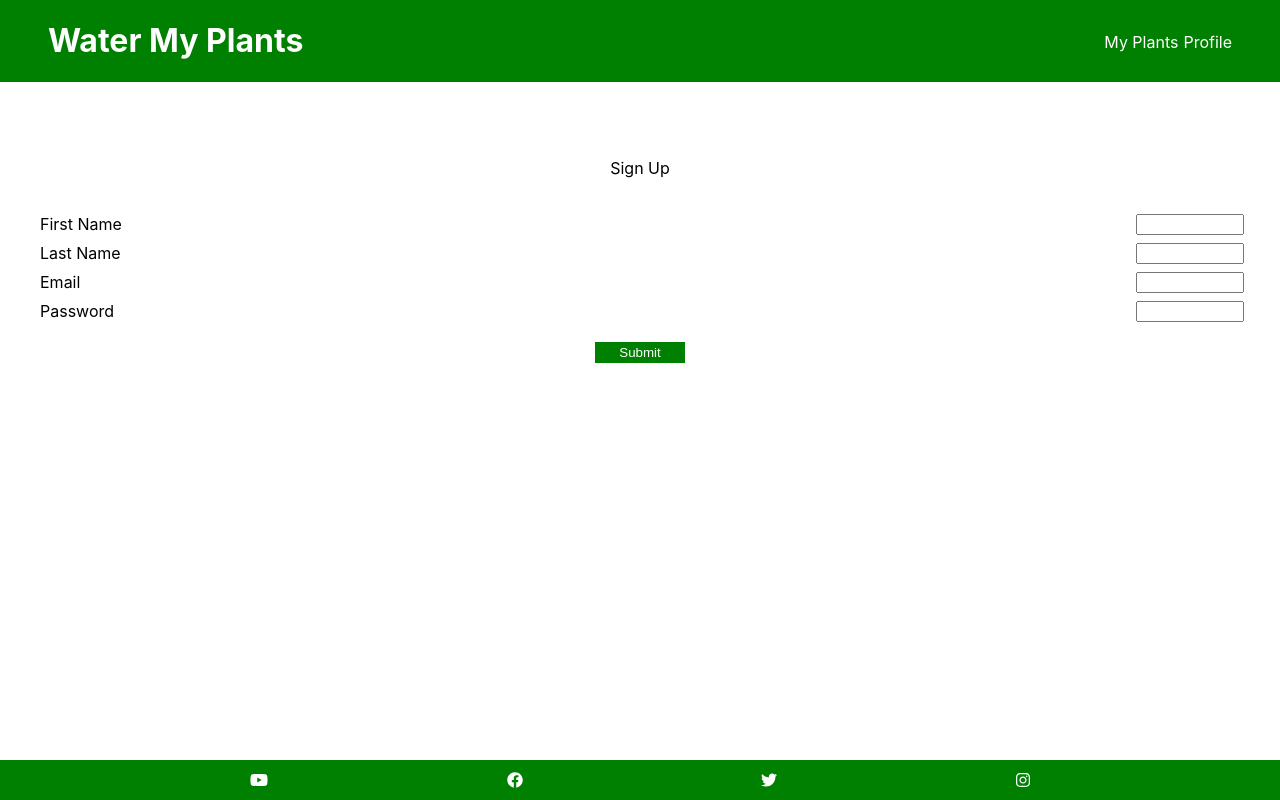
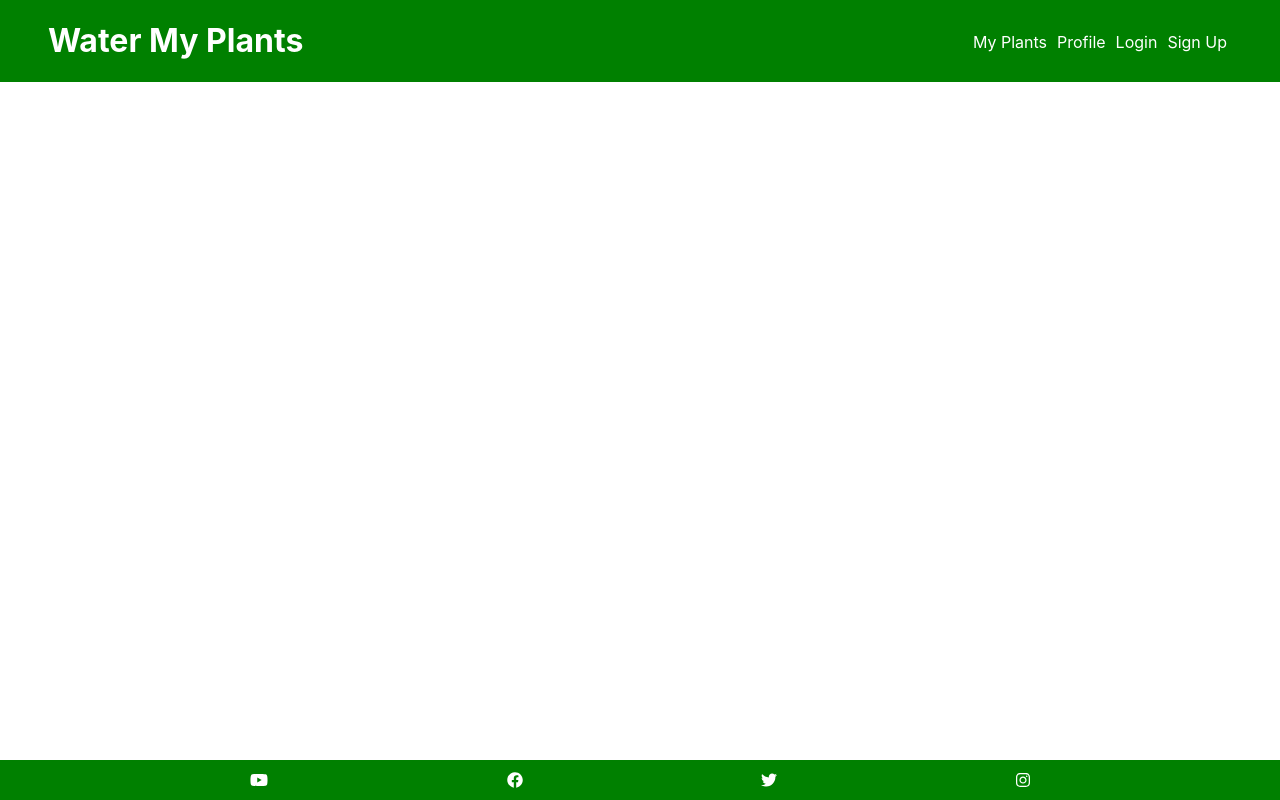
Before and after one commit to watermyplants-lambda/frontend, a React (Create React App) app in the folder water-my-plants/: page /signup in a window 1280 px wide. Built offline with nearby package versions, Linux system fonts and the light colour scheme; no server answers.

Commit message:
merge conflicts in forms

```diff
--- a/water-my-plants/package.json
+++ b/water-my-plants/package.json
@@ -3,6 +3,10 @@
   "version": "0.1.0",
   "private": true,
   "dependencies": {
+    "@fortawesome/fontawesome-svg-core": "^1.2.32",
+    "@fortawesome/free-brands-svg-icons": "^5.15.1",
+    "@fortawesome/free-solid-svg-icons": "^5.15.1",
+    "@fortawesome/react-fontawesome": "^0.1.12",
     "@testing-library/jest-dom": "^5.11.5",
     "@testing-library/react": "^11.1.2",
     "@testing-library/user-event": "^12.2.2",
--- a/water-my-plants/src/App.css
+++ b/water-my-plants/src/App.css
@@ -44,7 +44,7 @@ body {
 }
 
 /* ------------- PLANT PAGE STYLES ------------- */
-.plantpage {
+.plantpage, .profile, .login, .signup {
   padding: 5px;
   color: white;
   text-decoration: none;
--- a/water-my-plants/src/components/App.js
+++ b/water-my-plants/src/components/App.js
@@ -5,8 +5,8 @@ import PrivateRoute from './PrivateRoute';
 import { axiosWithAuth } from '../utils/axiosWithAuth';
 import { PlantContext } from '../contexts/PlantContext';
 
-// import Login from './Login';
-import SignUp from './SignUp';
+import Login from './Login';
+// import SignUp from './SignUp';
 import PlantPage from './PlantPage';
 import Profile from './Profile';
 import NavBar from './NavBar';
@@ -45,8 +45,8 @@ function App() {
               <NavBar />
             </div>
             <Switch>
-              {/* <Route exact path ="/login" component={Login}/> */}
-              <Route exact path="/signup" component={SignUp}/>
+              <Route exact path ="/login" component={Login}/>
+              {/* <Route exact path="/signup" component={SignUp}/> */}
               <PrivateRoute exact path="/plants" component={PlantPage}/>
               <PrivateRoute exact path ="/profile" component={Profile}/>
             </Switch>
--- a/water-my-plants/src/components/Login.js
+++ b/water-my-plants/src/components/Login.js
@@ -17,9 +17,7 @@ const initialLoginError = {
     password: ''
 };
 
-const initialLoginDisabled = true;
-
-
+const initialLoginDisabled = true
 
 const Login = () => {
     const [loginForm, setLoginForm] = useState(initailLogin);
@@ -29,8 +27,7 @@ const Login = () => {
 
 
     const loginCheck = (loginInfo) => {
-        axiosWithAuth()
-        .get('/auth/login') //May need to rewrite api
+        axiosWithAuth.get('/api/auth/login') //May need to rewrite api
         .then((res) => {
             setUsers(res);
             //will use forEach array method to see if all values equal eachother to allow login
@@ -52,7 +49,7 @@ const Login = () => {
         .catch((err) => {
             setLoginFormError({
                 ...loginFormError,
-                [name]: err.errors[0];
+                [name]: err.errors[0]
             });
         });
         setLoginForm({...loginForm, [name]: value});
@@ -103,7 +100,7 @@ const Login = () => {
                         <input
                             type='text'
                             name='firstName'
-                            value={login.firstName}
+                            value={loginForm.firstName}
                             onChange={onChange}
                         />
                     </label>
@@ -112,7 +109,7 @@ const Login = () => {
                         <input
                             type='text'
                             name='lastName'
-                            value={login.lastName}
+                            value={loginForm.lastName}
                             onChange={onChange}
                         />
                     </label>
@@ -121,16 +118,16 @@ const Login = () => {
                         <input
                             type='text'
                             name='email'
-                            value={login.email}
+                            value={loginForm.email}
                             onChange={onChange}
                         />
                     </label>
 
                     <label>Password
                         <input
-                            type='text'
+                            type='password'
                             name='password'
-                            value={login.password}
+                            value={loginForm.password}
                             onChange={onChange}
                         />
                     </label>
--- a/water-my-plants/src/components/NavBar.js
+++ b/water-my-plants/src/components/NavBar.js
@@ -13,6 +13,15 @@ const NavBar = () => {
           Profile
         </NavLink>
 
+        <NavLink className='login' to="/login">
+          Login
+        </NavLink>
+
+        <NavLink className='signup' to="/signup">
+          Sign Up
+        </NavLink>
+
+
       </div>
     );
   };
--- a/water-my-plants/src/components/SignUp.js
+++ b/water-my-plants/src/components/SignUp.js
@@ -21,7 +21,7 @@ const initialSignupError = {
 const initialUsers = [];
 const initialSignupDisabled = true;
 
-const SignUp  = () => {
+const SignUp = () => {
     const [signupForm, setSignupForm] = useState(initialSignup);
     const [users, setUsers] = useState(initialUsers);
     const [signupFormErrors, setSignupFormErrors] = useState(initialSignupError);
@@ -30,7 +30,7 @@ const SignUp  = () => {
 
     useEffect(() =>{
         axiosWithAuth()
-        .get('/auth/register') //may need to change api
+        .get('https://watermyplants35.herokuapp.com/auth/register') //may need to change api
         .then((res) =>{
             setUsers(initialUsers)
         })
@@ -40,11 +40,11 @@ const SignUp  = () => {
     },[]);
 
 
-    const saveNewUser = (newUser) => {
+    const onSubmit = (newUser) =>{
         axiosWithAuth()
-        .post('/auth/register', newUser) //may need to change api
+        .post('api/auth/register', newUser) //may need to change api
         .then((res) => {
-            setUsers([...users, res.data]);
+            setUsers(res.data);
             setSignupForm(initialSignup);
             //should this redirect to profile or home if successful
         })
@@ -53,15 +53,15 @@ const SignUp  = () => {
         })
     }
 
-    const submitSignup = () => {
-        const newUser = ({   //need to fix error of ':' expected for newUser
-            firstName: signupForm.firstName.trim(),
-            lastName: signupForm.lastName.trim(),
-            email: signupForm.email.trim(),
-            password: signupForm.password.trim(),
-        })
-        saveNewUser(newUser);  //need to fix this error of ',' expected for saveNewUser
-    }
+    // const submitSignup = () => {
+    //     const newUser ={   //need to fix error of ':' expected for newUser
+    //         firstName: signupForm.firstName.trim(),
+    //         lastName: signupForm.lastName.trim(),
+    //         email: signupForm.email.trim(),
+    //         password: signupForm.password.trim(),
+    //     }
+    //     saveNewUser(newUser);  //need to fix this error of ',' expected for saveNewUser
+    // }
 
     const changeSignup = (name, value) => {
         //validation
@@ -75,15 +75,8 @@ const SignUp  = () => {
                 [name]: '',
             });
         })
-        .catch((err) => {
-            setSignupFormErrors({
-                ...signupFormErrors,
-                [name]: err.errors[0],
-            })
-        });
-        setSignupForm({
-            ...signupForm,
-            [name]: value
+        .catch((err) =>{
+            console.log(err)
         });
     }
 
@@ -93,18 +86,20 @@ const SignUp  = () => {
         });
     },[signupForm]);
 
-    const onSubmit = evt =>{
-        evt.preventDefault();
-        submitSignup();
-    }
+    // const onSubmit = evt =>{
+    //     evt.preventDefault();
+    //     submitSignup();
+    // }
 
     //Need to add to check if login info is correct to be successful or not
 
     const onChange = evt =>{
-        const { name, value } = evt.target
-        changeSignup(name, value)
+        // const { name, value, type, checked } = evt.target
+        // const valueToUse = type === 'checkbox' ? checked : value;
+        // change(name, valueToUse)
+        setSignupForm({...signupForm, [evt.name]: evt.target.value})
+        changeSignup()
     }
-
 
     return(
         <form className='signup form' onSubmit={onSubmit}>
@@ -129,7 +124,7 @@ const SignUp  = () => {
                         name='firstName'
                         value={signupForm.firstName}
                         onChange={onChange}
-                        submit={submitSignup}
+                        // submit={submitSignup}
                     />
                 </label>
 
@@ -138,8 +133,8 @@ const SignUp  = () => {
                         type='text'
                         name='lastName'
                         value={signupForm.lastName}
-                        onChange={changeSignup}
-                        submit={onChange}
+                        onChange={onChange}
+                        // submit={onChange}
                     />
                 </label>
 
@@ -148,8 +143,8 @@ const SignUp  = () => {
                         type='text'
                         name='email'
                         value={signupForm.email}
-                        onChange={changeSignup}
-                        submit={onChange}
+                        onChange={onChange}
+                        // submit={onChange}
                     />
                 </label>
 
@@ -158,8 +153,8 @@ const SignUp  = () => {
                         type='password'
                         name='password'
                         value={signupForm.password}
-                        onChange={changeSignup}
-                        submit={onChange}
+                        onChange={onChange}
+                        // submit={onChange}
                     />
                 </label>
 
```
Also changed, not shown: 1 other file (tests, documents, lock files or other folders).
